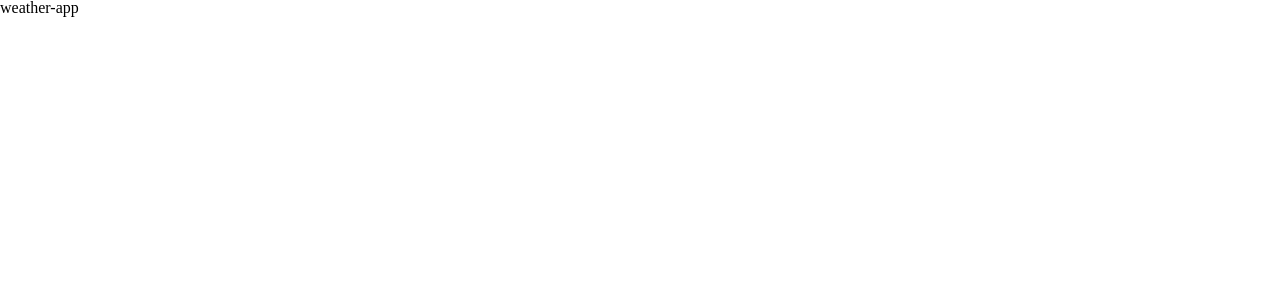
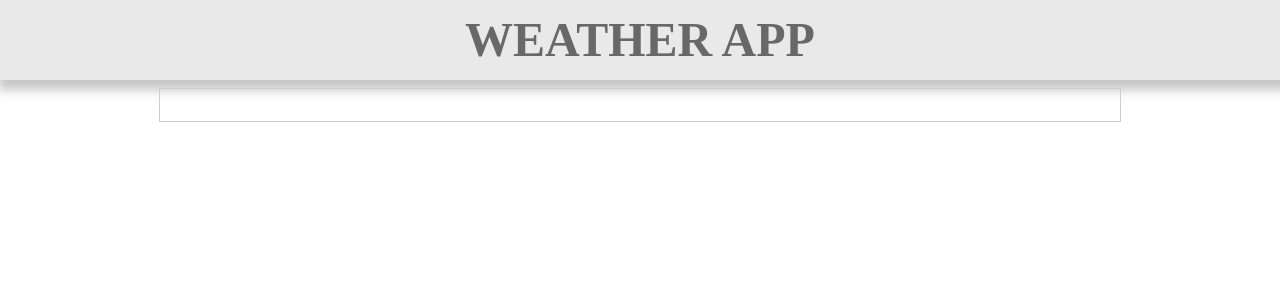
Before and after one commit to Bogdan-Torkhov/weather-app-frontend, a React (Create React App) app: page / in a window 1280 px wide. Shown: the top 300 px of the page. Built offline with nearby package versions, Linux system fonts and the light colour scheme.

Commit message:
Created Landing page
removed App.tsx
added landingPage page with index.tsx(JSX template)
added styled.tsx for styles

```diff
--- a/src/Router/appRouter.tsx
+++ b/src/Router/appRouter.tsx
@@ -1,10 +1,10 @@
 import {Routes, Route} from 'react-router-dom'
-import { App } from 'pages/App'
+import { LandingPage } from 'pages/landingPage'
 
 export const Router = () => {
     return(
         <Routes>
-            <Route path='/' element={<App />} />
+            <Route path='/' element={<LandingPage/>} />
         </Routes>
     )
 }
--- a/src/pages/App.tsx
+++ /dev/null
@@ -1,7 +0,0 @@
-export function App() {
-  return (
-    <div>
-      weather-app
-    </div>
-  );
-}
--- /dev/null
+++ b/src/pages/landingPage/index.tsx
@@ -0,0 +1,19 @@
+import { PageBasicLayout, Header, HeaderTitle, PageContentBlock } from './styled'
+
+
+export const LandingPage = () => {
+    return (
+        <PageBasicLayout>
+            <Header>
+                <HeaderTitle>
+                    weather app
+                </HeaderTitle>
+            </Header>
+
+        <PageContentBlock>
+
+        </PageContentBlock>
+
+        </PageBasicLayout>
+    )
+}
--- /dev/null
+++ b/src/pages/landingPage/styled.tsx
@@ -0,0 +1,45 @@
+import styled from 'styled-components'
+
+export const PageBasicLayout = styled.div`
+    &{
+        display: flex;
+        height: 100vh;
+        width: 100vw;
+        flex-direction: column;
+    }
+`
+
+export const Header = styled.header`
+    &{
+        display: flex;
+        box-sizing: border-box;
+        justify-content: center;
+        align-items: center;
+        width: 100%;
+        padding: 1rem;
+        background-color: #e9e9e9;
+        box-shadow: .5rem 0px 10px 10px #49494950;
+    }
+`
+
+export const HeaderTitle = styled.h1`
+    &{
+        color: #686868;
+        user-select: none;
+        font-weight: 600;
+        text-transform: uppercase;
+        font-size: 48px;
+    }
+`
+
+export const PageContentBlock = styled.section`
+    &{
+        display: flex;
+        align-self: center;
+        margin-top: .5rem;
+        width: 70%;
+        justify-content: center;
+        border: 1px solid #cecece;
+        padding: 1rem 2rem;
+    }
+`
```
